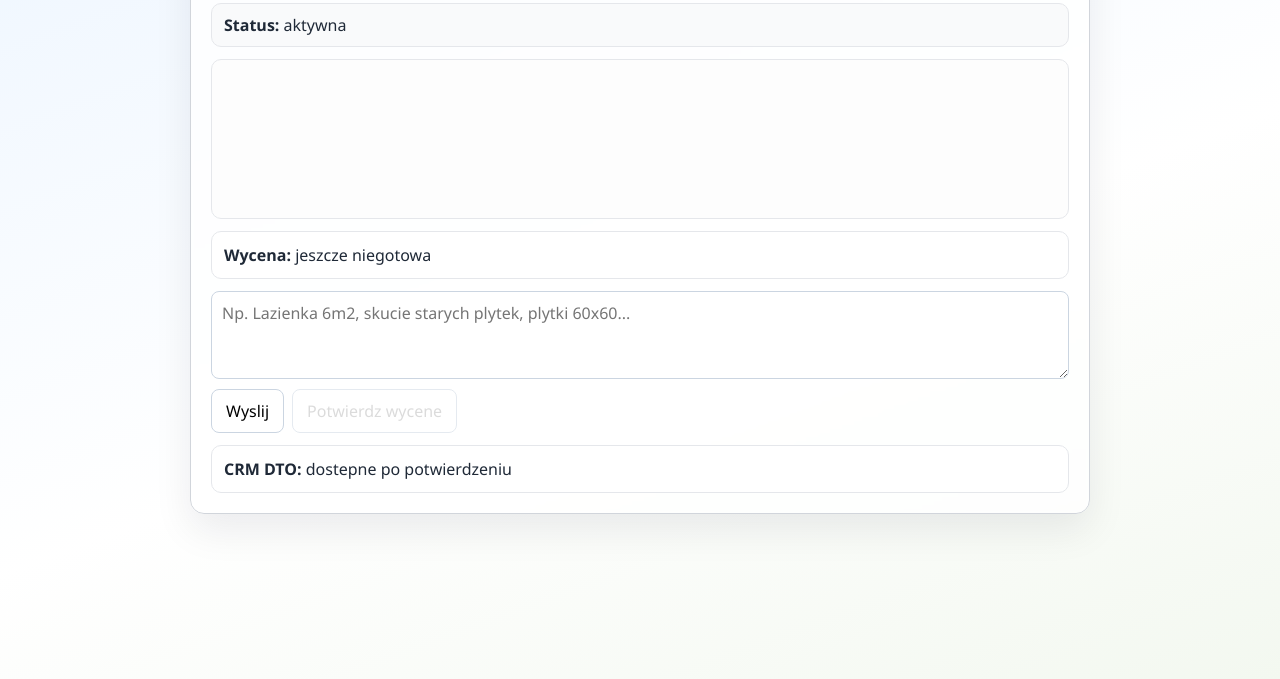
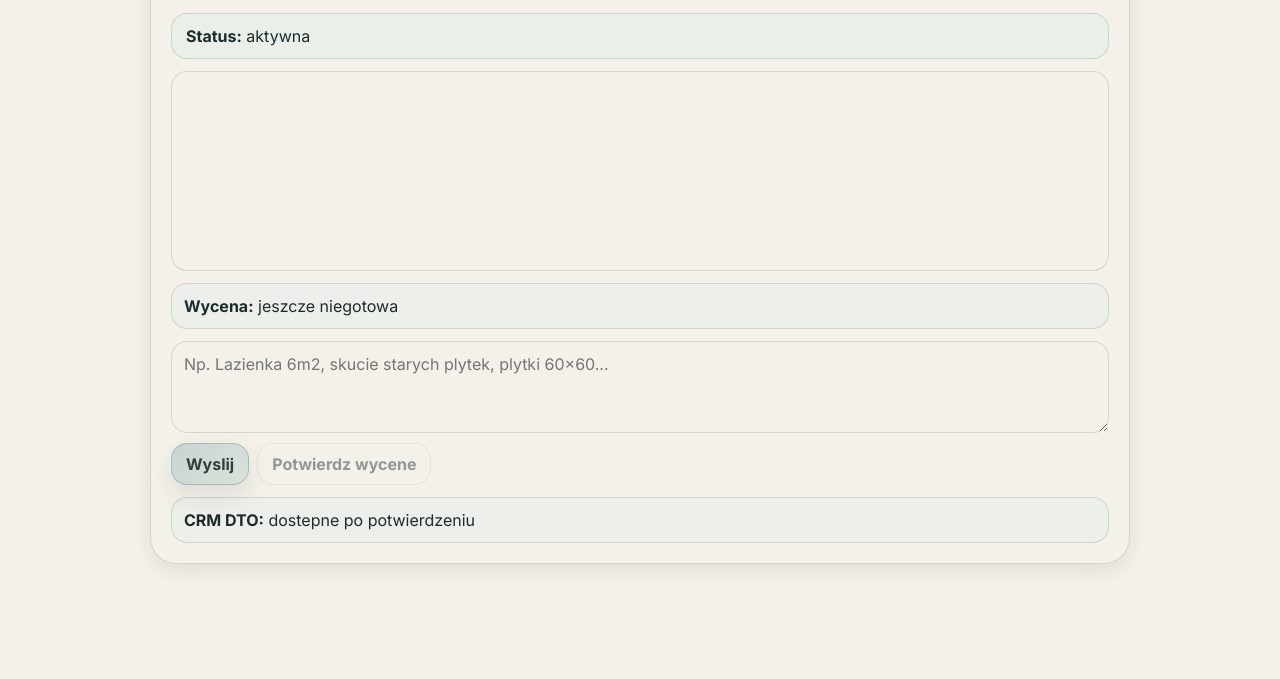
Before and after one commit to walrock/valik-ai-estimator, a website: page public/widget.html in a window 1280 px wide. Shown: the part 121-800 px from the top of the page. Drawn offline with Linux system fonts and the light colour scheme.

Commit message:
Restyle embed widget to match site theme

```diff
--- a/public/widget.css
+++ b/public/widget.css
@@ -1,7 +1,21 @@
+@import url("https://fonts.googleapis.com/css2?family=DM+Serif+Display&family=Inter:wght@400;500;600;700;800&display=swap");
+
 :root {
-  font-family: "Segoe UI", Tahoma, Geneva, Verdana, sans-serif;
-  color: #1f2937;
-  background: linear-gradient(160deg, #eef6ff 0%, #ffffff 55%, #f3f8f0 100%);
+  --bg: #f3f1ea;
+  --surface: #e7efea;
+  --sea: #2f6f73;
+  --ink: #1e2b2c;
+  --accent: #c77b5a;
+  --line: rgba(30, 43, 44, 0.14);
+  --shadow: 0 14px 40px rgba(30, 43, 44, 0.12);
+  --shadow2: 0 10px 26px rgba(30, 43, 44, 0.1);
+  --r-xl: 26px;
+  --r-lg: 20px;
+  --r-md: 16px;
+
+  font-family: Inter, system-ui, -apple-system, "Segoe UI", Roboto, Arial,
+    sans-serif;
+  color: var(--ink);
 }
 
 * {
@@ -12,70 +26,76 @@ body {
   margin: 0;
   min-height: 100vh;
   padding: 24px;
+  background: var(--bg);
 }
 
 .widget {
-  max-width: 900px;
+  max-width: 980px;
   margin: 0 auto;
-  background: #ffffffcc;
-  border: 1px solid #d1d5db;
-  border-radius: 14px;
   padding: 20px;
-  box-shadow: 0 16px 38px rgba(2, 16, 39, 0.08);
-  backdrop-filter: blur(2px);
+  border-radius: var(--r-xl);
+  border: 1px solid var(--line);
+  background: rgba(243, 241, 234, 0.78);
+  box-shadow: 0 8px 20px rgba(30, 43, 44, 0.08);
 }
 
 .widget__header h1 {
   margin: 0 0 8px;
-  font-size: 1.5rem;
+  font-family: "DM Serif Display", serif;
+  font-size: clamp(28px, 3.5vw, 42px);
+  line-height: 1.06;
+  letter-spacing: 0.2px;
 }
 
 .widget__header p {
   margin: 0 0 16px;
-  color: #4b5563;
+  color: rgba(30, 43, 44, 0.72);
+}
+
+.widget__status,
+.widget__messages,
+.widget__estimate,
+.widget__crm {
+  border: 1px solid var(--line);
+  border-radius: var(--r-md);
 }
 
 .widget__status {
-  padding: 10px 12px;
-  background: #f9fafb;
-  border: 1px solid #e5e7eb;
-  border-radius: 10px;
+  padding: 12px 14px;
+  background: rgba(231, 239, 234, 0.72);
 }
 
 .widget__messages {
   margin-top: 12px;
   padding: 12px;
-  min-height: 160px;
-  border: 1px solid #e5e7eb;
-  border-radius: 10px;
-  background: #fdfdfd;
+  min-height: 200px;
+  max-height: 420px;
+  overflow: auto;
+  background: rgba(243, 241, 234, 0.72);
   display: grid;
   gap: 8px;
 }
 
 .msg {
-  padding: 10px;
-  border-radius: 8px;
-  line-height: 1.4;
+  padding: 10px 12px;
+  border-radius: 14px;
+  line-height: 1.45;
+  border: 1px solid var(--line);
 }
 
 .msg--user {
-  background: #e6f4ff;
-  border: 1px solid #bfdbfe;
+  background: rgba(47, 111, 115, 0.12);
 }
 
 .msg--assistant {
-  background: #eef7ed;
-  border: 1px solid #cce5c8;
+  background: rgba(243, 241, 234, 0.86);
 }
 
 .widget__estimate,
 .widget__crm {
   margin-top: 12px;
   padding: 12px;
-  border: 1px solid #e5e7eb;
-  border-radius: 10px;
-  background: #ffffff;
+  background: rgba(231, 239, 234, 0.55);
 }
 
 .widget__estimate ul,
@@ -92,11 +112,20 @@ body {
 
 textarea {
   width: 100%;
-  border-radius: 8px;
-  border: 1px solid #cbd5e1;
-  padding: 10px;
+  border-radius: var(--r-md);
+  border: 1px solid var(--line);
+  background: rgba(243, 241, 234, 0.72);
+  color: var(--ink);
+  padding: 12px;
   font: inherit;
   resize: vertical;
+  min-height: 92px;
+}
+
+textarea:focus-visible,
+button:focus-visible {
+  outline: 3px solid rgba(47, 111, 115, 0.28);
+  outline-offset: 2px;
 }
 
 .widget__actions {
@@ -106,16 +135,41 @@ textarea {
 }
 
 button {
-  border: 1px solid #cbd5e1;
-  border-radius: 8px;
+  border-radius: 16px;
+  border: 1px solid var(--line);
   padding: 10px 14px;
-  background: #ffffff;
+  background: rgba(243, 241, 234, 0.6);
+  color: rgba(30, 43, 44, 0.9);
   cursor: pointer;
   font: inherit;
+  font-weight: 700;
+  transition: transform 0.08s ease, box-shadow 0.2s ease, background 0.2s ease;
 }
 
-button:hover:not(:disabled) {
-  background: #f8fafc;
+#sendBtn {
+  background: linear-gradient(
+    135deg,
+    rgba(47, 111, 115, 0.22),
+    rgba(47, 111, 115, 0.12)
+  );
+  border-color: rgba(47, 111, 115, 0.28);
+  box-shadow: var(--shadow2);
+}
+
+#sendBtn:hover:not(:disabled) {
+  background: linear-gradient(
+    135deg,
+    rgba(47, 111, 115, 0.28),
+    rgba(199, 123, 90, 0.14)
+  );
+}
+
+#confirmBtn:hover:not(:disabled) {
+  background: rgba(47, 111, 115, 0.1);
+}
+
+button:active:not(:disabled) {
+  transform: translateY(1px);
 }
 
 button:disabled {
@@ -130,5 +184,10 @@ button:disabled {
 
   .widget {
     padding: 14px;
+    border-radius: var(--r-lg);
+  }
+
+  .widget__messages {
+    max-height: 360px;
   }
 }
```
Also changed, not shown: public/embed.js (+4 -4 lines).
